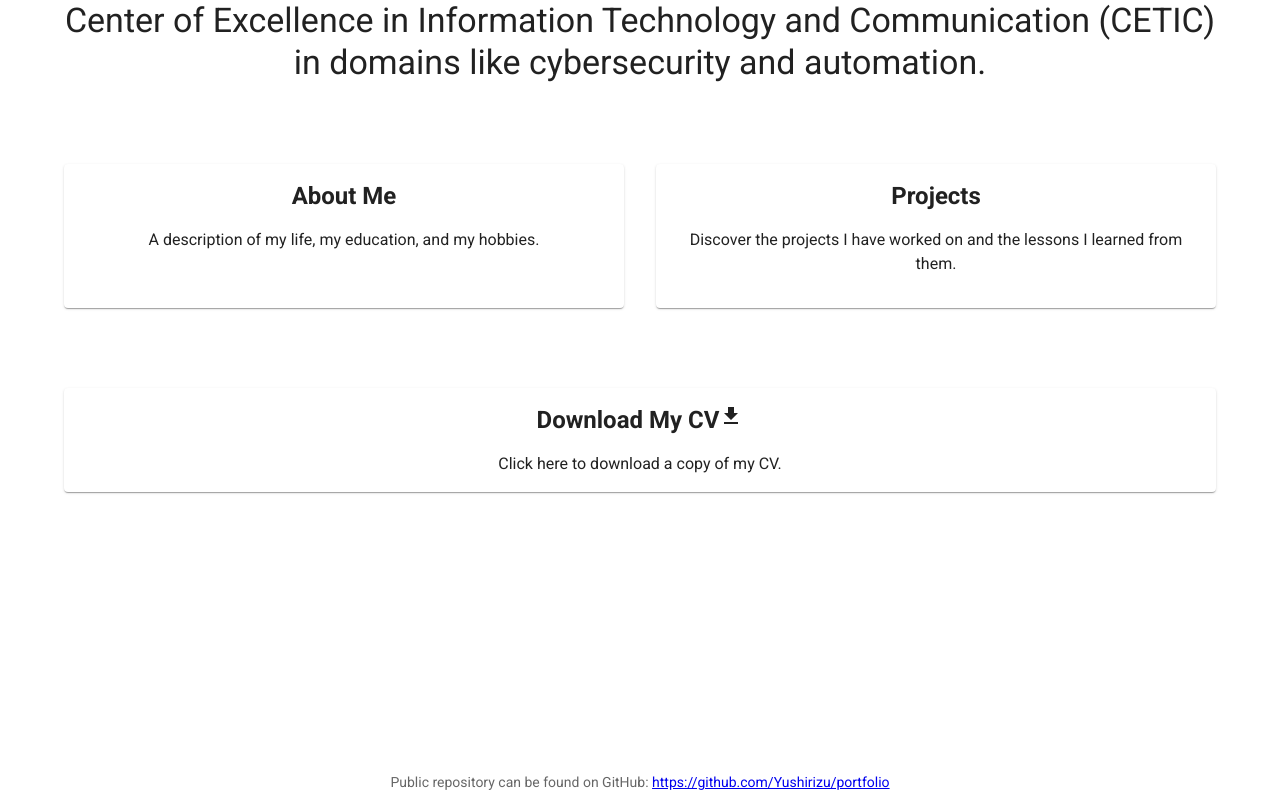
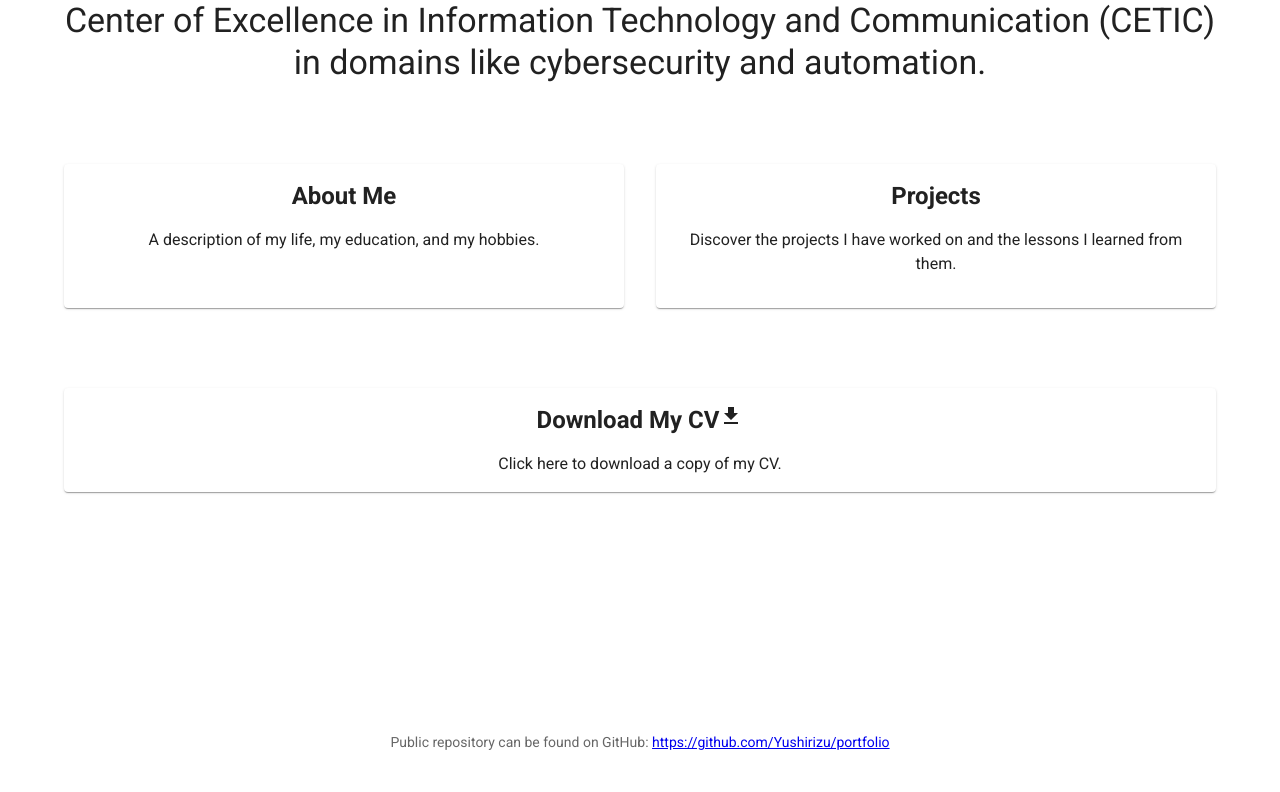
Before and after one commit to Yushirizu/portfolio, a Next.js app: page / in a window 1280 px wide. Shown: the part 320-1112 px from the top of the page. After the commit the page ends 1072 px from the top, so only its background shows below. Built offline with nearby package versions, Linux system fonts and the light colour scheme.

Commit message:
fix: adjust top margin in Home component for better layout

```diff
--- a/pages/index.tsx
+++ b/pages/index.tsx
@@ -110,7 +110,7 @@ export default function Home() {
       </Container>
       <Box
         sx={{
-          mt: 35,
+          mt: 30,
           textAlign: "center",
         }}
       >
```
